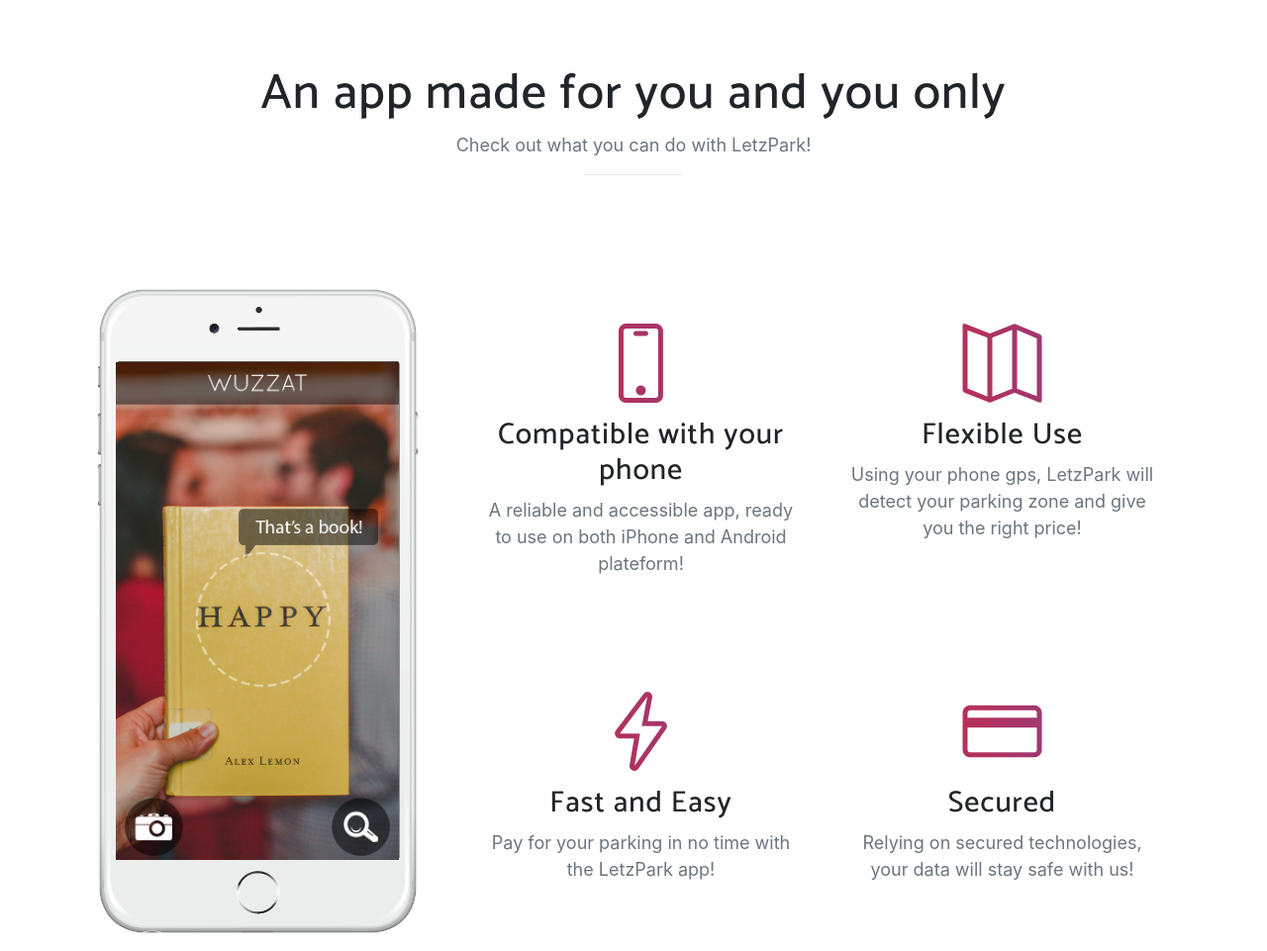
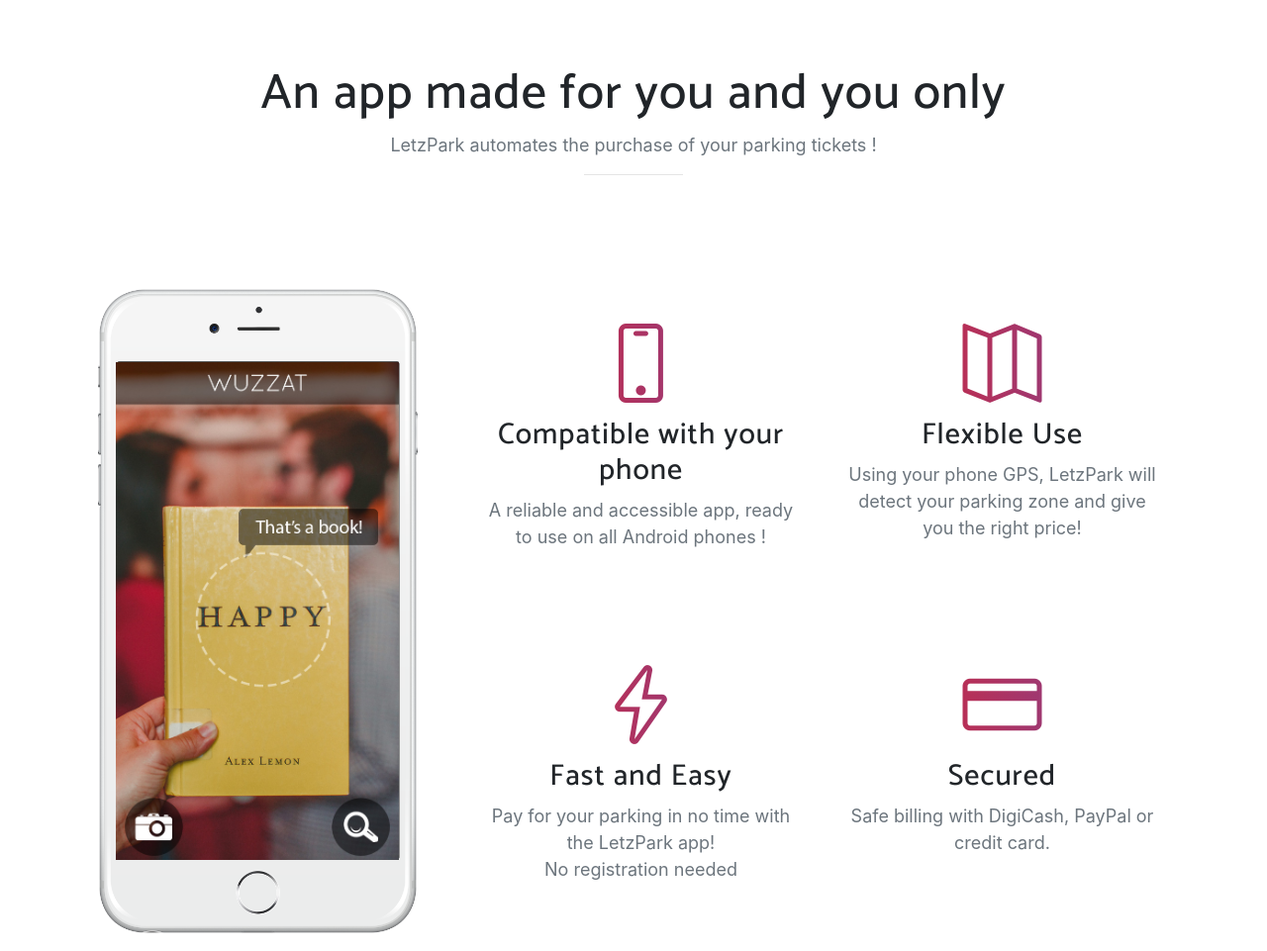
Before and after one commit to axeldiner/Parkr, a website with bundled scripts: page index.html in a window 1280 px wide. Shown: the part 1580-2541 px from the top of the page at 99% size. Built offline with nearby package versions, Linux system fonts and the light colour scheme; a web font is replaced by a local one.

Commit message:
wording wordpress

```diff
--- a/index.html
+++ b/index.html
@@ -37,7 +37,7 @@
       <div class="row h-100">
         <div class="col-lg-7 my-auto">
           <div class="header-content mx-auto">
-            <h1 class="mb-5">LetzPark is an app that will help you find a spot for your car and easily pay for it in Luxembourg !</h1>
+            <h1 class="mb-5">LetzPark is an app that will help you find a spot for your car and easily pay for it in Letzburg !</h1>
             <a href="#download" class="btn btn-outline btn-xl js-scroll-trigger">Start Now for Free!</a>
           </div>
         </div>
@@ -111,7 +111,7 @@
     <div class="container">
       <div class="section-heading text-center">
         <h2>An app made for you and you only</h2>
-        <p class="text-muted">Check out what you can do with LetzPark!</p>
+        <p class="text-muted">LetzPark automates the purchase of your parking tickets !</p>
         <hr>
       </div>
       <div class="row">
@@ -137,14 +137,14 @@
                 <div class="feature-item">
                   <i class="icon-screen-smartphone text-primary"></i>
                   <h3>Compatible with your phone</h3>
-                  <p class="text-muted">A reliable and accessible app, ready to use on both iPhone and Android plateform!</p>
+                  <p class="text-muted">A reliable and accessible app, ready to use on all Android phones !</p>
                 </div>
               </div>
               <div class="col-lg-6">
                 <div class="feature-item">
                   <i class="icon-map"></i>
                   <h3>Flexible Use</h3>
-                  <p class="text-muted">Using your phone gps, LetzPark will detect your parking zone and give you the right price!</p>
+                  <p class="text-muted">Using your phone GPS, LetzPark will detect your parking zone and give you the right price!</p>
                 </div>
               </div>
             </div>
@@ -153,14 +153,14 @@
                 <div class="feature-item">
                   <i class="icon-energy"></i>
                   <h3>Fast and Easy</h3>
-                  <p class="text-muted">Pay for your parking in no time with the LetzPark app!</p>
+                  <p class="text-muted">Pay for your parking in no time with the LetzPark app! <br>No registration needed</p>
                 </div>
               </div>
               <div class="col-lg-6">
                 <div class="feature-item">
                   <i class="icon-credit-card"></i>
                   <h3>Secured</h3>
-                  <p class="text-muted">Relying on secured technologies, your data will stay safe with us!</p>
+                  <p class="text-muted">Safe billing with DigiCash, PayPal or credit card.</p>
                 </div>
               </div>
             </div>
```
